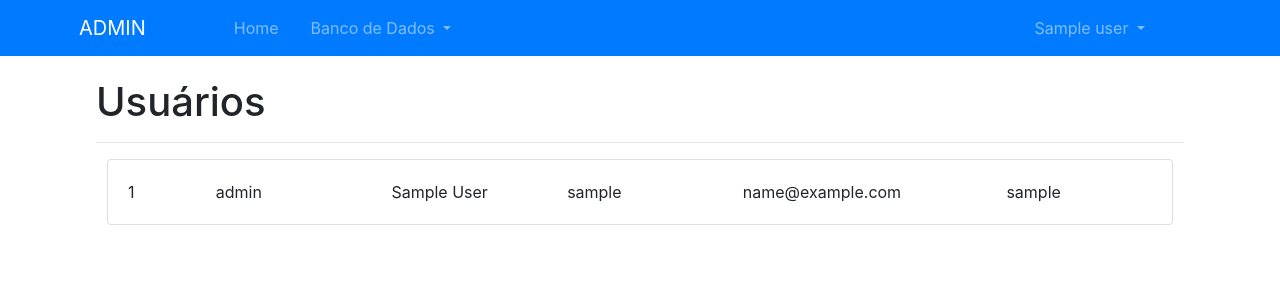
After one commit to IKrehan/Brownies, a Flask app: page /admin/usuarios in a window 1280 px wide. The commit adds this page. Shown: the top 300 px of the page. Run offline with Flask 2, Linux system fonts and the light colour scheme; the visitor is signed in with stand-in values (Sample User, id 1); data comes from the database, SQL or seed files in the repository; both versions use the stored data as it was after the commit; some libraries are stand-ins or nearby versions.

Commit message:
Admin Dashboard

```diff
--- a/Site/auth.py
+++ b/Site/auth.py
@@ -26,7 +26,7 @@ def signup_post():
         return redirect(url_for('auth.signup'))
 
     # create new user with the form data. Hash the password so plaintext version isn't saved.
-    new_user = User(name=name, surname=surname, email=email, phone=phone, password=generate_password_hash(password, method='sha256'))
+    new_user = User(role='user', name=name, surname=surname, email=email, phone=phone, password=generate_password_hash(password, method='sha256'))
 
     # add the new user to the database
     db.session.add(new_user)
@@ -55,7 +55,7 @@ def login_post():
             return redirect(url_for('auth.login')) # if user doesn't exist or password is wrong, reload the page
 
         login_user(user, remember=remember)
-    return redirect(url_for('views.order'))
+    return redirect(url_for('views.homepage'))
 
 
 
--- a/Site/static/css/admin.css
+++ b/Site/static/css/admin.css
@@ -0,0 +1,12 @@
+.box {
+    width: 85%;
+
+}
+
+.title {
+    margin-top: 2%;
+}
+
+.product-box {
+    margin: 1%;
+}
--- a/Site/static/css/order.css
+++ b/Site/static/css/order.css
@@ -25,6 +25,10 @@ body.row {
 
     color: #3498db;
     font-family: 'Chewy', cursive;
+}
+
+.form-group p {
+    color: grey;
 }
 
 .box {
--- /dev/null
+++ b/Site/templates/admin/base.html
@@ -0,0 +1,76 @@
+<!DOCTYPE html>
+<html lang="pt-br">
+
+<head>
+    <meta charset="UTF-8">
+    <meta name="viewport" content="width=device-width, initial-scale=1.0">
+    <title>PH Brownies - Admin</title>
+
+    <link rel="stylesheet" type="text/css" href="{{ url_for('static', filename='css/admin.css') }}">
+
+    <link rel="stylesheet" href="https://maxcdn.bootstrapcdn.com/bootstrap/4.0.0/css/bootstrap.min.css"
+        integrity="sha384-Gn5384xqQ1aoWXA+058RXPxPg6fy4IWvTNh0E263XmFcJlSAwiGgFAW/dAiS6JXm" crossorigin="anonymous">
+
+    <script src="https://kit.fontawesome.com/43fb59542f.js" crossorigin="anonymous"></script>
+
+    <link rel="icon" href="{{ url_for('static', filename='img/icon.ico') }}" type="image/x-icon" />
+</head>
+
+<body>
+
+    <nav class="navbar sticky-top navbar-expand-lg bg-primary navbar-dark">
+        <div class="collapse navbar-collapse container-fluid" id="navbarNav">
+
+            <ul class="navbar-nav">
+                <a class="navbar-brand ml-5" href="">
+                    <span>ADMIN </span>
+                </a>
+
+                <li class="nav-item px-3 ml-5 my-auto">
+                    <a class="nav-link nav-text" href="{{ url_for('views.admin') }}">Home</a>
+                </li>
+
+                <li class="nav-item dropdown mr-5">
+                    <a class="nav-link dropdown-toggle" href="#" id="navbarDropdownMenuLink" role="button" data-toggle="dropdown" aria-haspopup="true" aria-expanded="false">
+                      Banco de Dados
+                    </a>
+                    <div class="dropdown-menu" aria-labelledby="navbarDropdownMenuLink">
+                        <a class="dropdown-item" href="{{ url_for('views.admin_orders') }}">Pedidos</a>
+                        <a class="dropdown-item" href="{{ url_for('views.admin_products') }}">Produtos</a>
+                        <a class="dropdown-item" href="{{ url_for('views.admin_users') }}">Usuários</a>
+                    </div>
+                </li>
+
+            </ul>
+
+            <ul class="navbar-nav mr-5">
+                <li class="nav-item dropdown mr-5">
+                    <a class="nav-link dropdown-toggle" href="#" id="navbarDropdownMenuLink" role="button" data-toggle="dropdown" aria-haspopup="true" aria-expanded="false">
+                      {{ current_user.name|capitalize }}
+                    </a>
+                    <div class="dropdown-menu" aria-labelledby="navbarDropdownMenuLink">
+                      <a class="dropdown-item" href="/logout">Logout</a>
+                    </div>
+                </li>
+            </ul>
+
+        </div>
+    </nav>
+
+
+    {% block page %}
+    {% endblock %}
+
+
+
+    <script src="https://code.jquery.com/jquery-3.2.1.slim.min.js"
+    integrity="sha384-KJ3o2DKtIkvYIK3UENzmM7KCkRr/rE9/Qpg6aAZGJwFDMVNA/GpGFF93hXpG5KkN"
+    crossorigin="anonymous"></script>
+    <script src="https://cdnjs.cloudflare.com/ajax/libs/popper.js/1.12.9/umd/popper.min.js"
+    integrity="sha384-ApNbgh9B+Y1QKtv3Rn7W3mgPxhU9K/ScQsAP7hUibX39j7fakFPskvXusvfa0b4Q"
+    crossorigin="anonymous"></script>
+    <script src="https://maxcdn.bootstrapcdn.com/bootstrap/4.0.0/js/bootstrap.min.js"
+    integrity="sha384-JZR6Spejh4U02d8jOt6vLEHfe/JQGiRRSQQxSfFWpi1MquVdAyjUar5+76PVCmYl"
+    crossorigin="anonymous"></script>
+</body>
+</html>
--- /dev/null
+++ b/Site/templates/admin/users.html
@@ -0,0 +1,43 @@
+{% extends 'admin/base.html' %}
+
+{% block page %}
+
+<div class="box mx-auto">
+    <div class="title">
+        <h1>Usuários</h1>
+        <hr>
+    </div>
+
+    {% for user in users %}
+        <div class="card product-box">
+            <div class="card-body row">
+                <div class="col-1">
+                    <span>{{ user.id }}</span>
+                </div>
+
+                <div class="col-2">
+                    <span>{{ user.role }}</span>
+                </div>
+
+                <div class="col-2">
+                    <span>{{ user.name }}</span>
+                </div>
+
+                <div class="col-2">
+                    <span>{{ user.surname }}</span>
+                </div>
+
+                <div class="col-3">
+                    <span>{{ user.email }}</span>
+                </div>
+
+                <div class="col-2">
+                    <span>{{ user.phone }}</span>
+                </div>
+            </div>
+        </div>
+    {% endfor %}
+
+</div>
+
+{% endblock %}
--- a/Site/views.py
+++ b/Site/views.py
@@ -1,7 +1,7 @@
 from flask import Blueprint
 
 from .extensions import render_template, url_for, redirect, request, flash, login_required, current_user, session
-from .models import Product
+from .models import Product, User, Order
 
 views = Blueprint('views', __name__)
 
@@ -39,29 +39,22 @@ def order_post():
     session['cep'] = cep
 
     i = 1
-    products = []
-    quantity = []
-    prices = []
+    orders = {}
+    prices = {}
     for x in products_query:
         if request.form.get(f'brownie-type{i}') and request.form.get(f'quantity{i}'):
-            products.append(request.form.get(f'brownie-type{i}'))
-            quantity.append(request.form.get(f'quantity{i}'))
-            prices.append(x.price)
-
+            orders[request.form.get(f'brownie-type{i}')] = request.form.get(f'quantity{i}')
+            prices[request.form.get(f'brownie-type{i}')] = x.price
         i += 1
 
-    if products == '':
+    if not orders:
         flash('Você precisa escolher algum brownie.')
         return redirect(url_for('views.order'))
 
-    elif quantity == '':
-        flash('Você precisa escolher a quantidade de brownies.')
-        return redirect(url_for('views.order'))
+    else:
+        session['orders'] = orders
+        session['prices'] = prices
 
-    else:
-        session['products'] = products
-        session['quantity'] = quantity
-        session['prices'] = prices
         return redirect(url_for('views.payment'))
 
 
@@ -70,8 +63,7 @@ def order_post():
 @login_required
 def payment():
     if 'products' in session and 'quantity' in session and 'street' in session and 'number' in session and 'district' in session and 'city' in session and 'cep' in session and 'prices' in session:
-        products = session['products']
-        quantity = session['quantity']
+        orders = session['orders']
         prices = session['prices']
 
         street = session['street']
@@ -80,14 +72,55 @@ def payment():
         city = session['city']
         cep = session['cep']
 
-        i = 0
         subtotal = 0
-        for price in prices:
-            subtotal += float(price) * float(quantity[i])
-            i += 1
+        for product, quantity in orders.items():
+            subtotal += float(prices[product]) * float(quantity)
 
-        return render_template('payment.html', products=products, quantity=quantity, prices=prices,
+        return render_template('payment.html', orders=orders, prices=prices,
         subtotal=subtotal, street=street, number=number, district=district, city=city, cep=cep)
 
     else:
         return redirect(url_for('views.order'))
+
+
+@views.route('/admin')
+@login_required
+def admin():
+    if current_user.role == 'admin':
+        return render_template('admin/index.html')
+
+    else:
+        return redirect(url_for('views.homepage'))
+
+@views.route('/admin/pedidos')
+@login_required
+def admin_orders():
+    if current_user.role == 'admin':
+        orders = Order.query.all()
+
+        return render_template('admin/orders.html', orders=orders)
+
+    else:
+        return redirect(url_for('views.homepage'))
+
+@views.route('/admin/produtos')
+@login_required
+def admin_products():
+    if current_user.role == 'admin':
+        products = Product.query.all()
+
+        return render_template('admin/products.html', products=products)
+
+    else:
+        return redirect(url_for('views.homepage'))
+
+@views.route('/admin/usuarios')
+@login_required
+def admin_users():
+    if current_user.role == 'admin':
+        users = User.query.all()
+
+        return render_template('admin/users.html', users=users)
+
+    else:
+        return redirect(url_for('views.homepage'))
```
Also changed, not shown: Site/__init__.py (+21 -7 lines), Site/models.py (+12 -0 lines), Site/static/css/main.css (+30 -7 lines), Site/templates/admin.html (deleted, +0 -40 lines), Site/templates/admin/index.html (added, +9 -0 lines), Site/templates/admin/orders.html (added, +43 -0 lines), Site/templates/admin/products.html (added, +39 -0 lines), Site/templates/index.html (+32 -20 lines), Site/templates/order.html (+7 -8 lines), Site/templates/payment.html (+4 -4 lines), Site/database.db.
